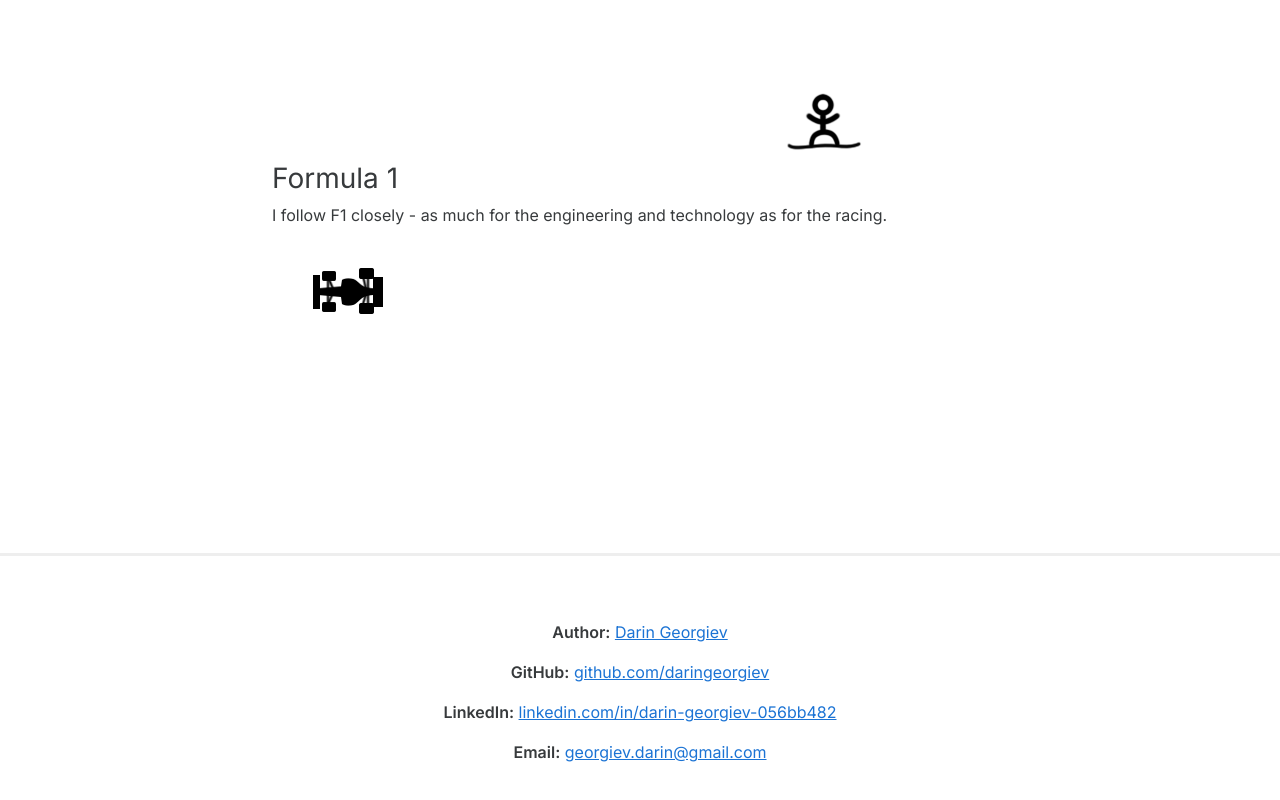
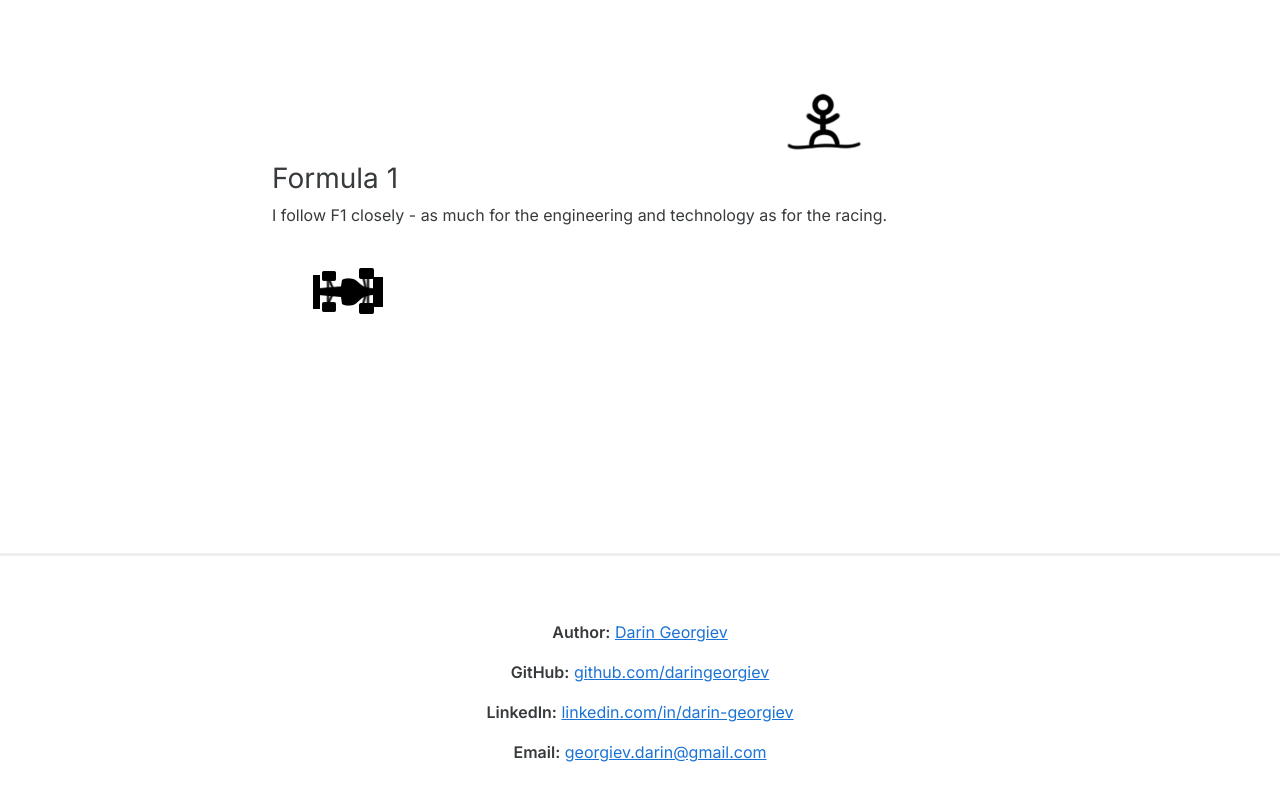
Before and after one commit to daringeorgiev/daringeorgiev.github.io, a website: page index.html in a window 1280 px wide. Shown: the part 5486-6286 px from the top of the page. Drawn offline with nearby package versions, Linux system fonts and the light colour scheme.

Commit message:
Update LinkedIn link

```diff
--- a/index.html
+++ b/index.html
@@ -195,7 +195,7 @@
             <p class="lead">Front-End Developer with full-stack range</p>
             <p class="header__social">
                 <a href="https://github.com/daringeorgiev" title="Darin Georgiev GitHub profile" target="_blank" rel="noopener"><i class="fa-brands fa-github fa-2x" aria-hidden="true"></i></a>
-                <a href="https://www.linkedin.com/in/darin-georgiev-056bb482" title="Darin Georgiev LinkedIn profile" target="_blank" rel="noopener"><i class="fa-brands fa-linkedin fa-2x" aria-hidden="true"></i></a>
+                <a href="https://www.linkedin.com/in/darin-georgiev/" title="Darin Georgiev LinkedIn profile" target="_blank" rel="noopener"><i class="fa-brands fa-linkedin fa-2x" aria-hidden="true"></i></a>
                 <a href="mailto:georgiev.darin@gmail.com" title="georgiev.darin@gmail.com"><i class="fa-regular fa-envelope fa-2x" aria-hidden="true"></i></a>
             </p>
         </div>
@@ -501,7 +501,7 @@
         </p>
         <p>
             <strong>LinkedIn:</strong>
-            <a href="https://www.linkedin.com/in/darin-georgiev-056bb482" title="Darin Georgiev LinkedIn profile" target="_blank" rel="noopener">linkedin.com/in/darin-georgiev-056bb482</a>
+            <a href="https://www.linkedin.com/in/darin-georgiev/" title="Darin Georgiev LinkedIn profile" target="_blank" rel="noopener">linkedin.com/in/darin-georgiev</a>
         </p>
         <p>
             <strong>Email:</strong>
```
